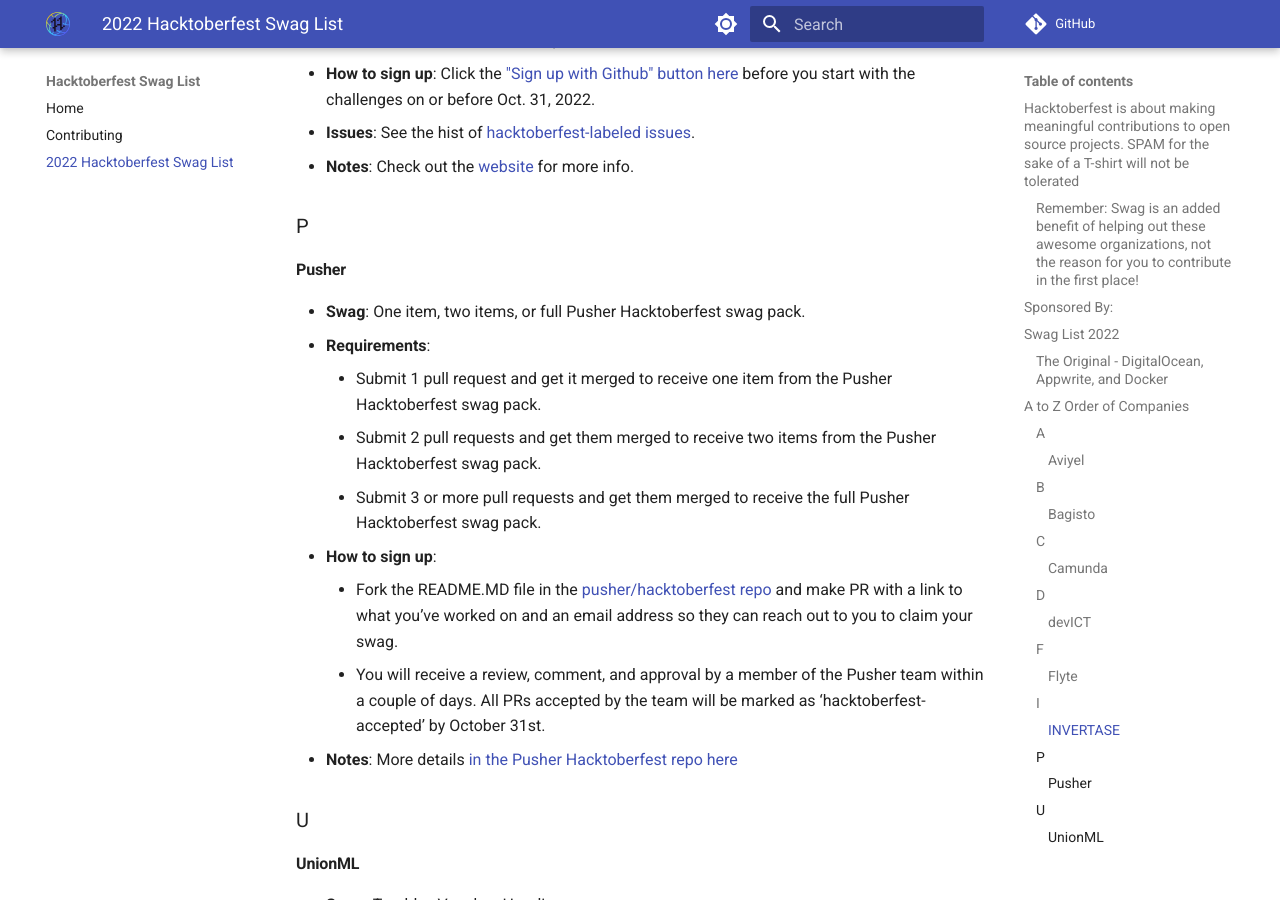
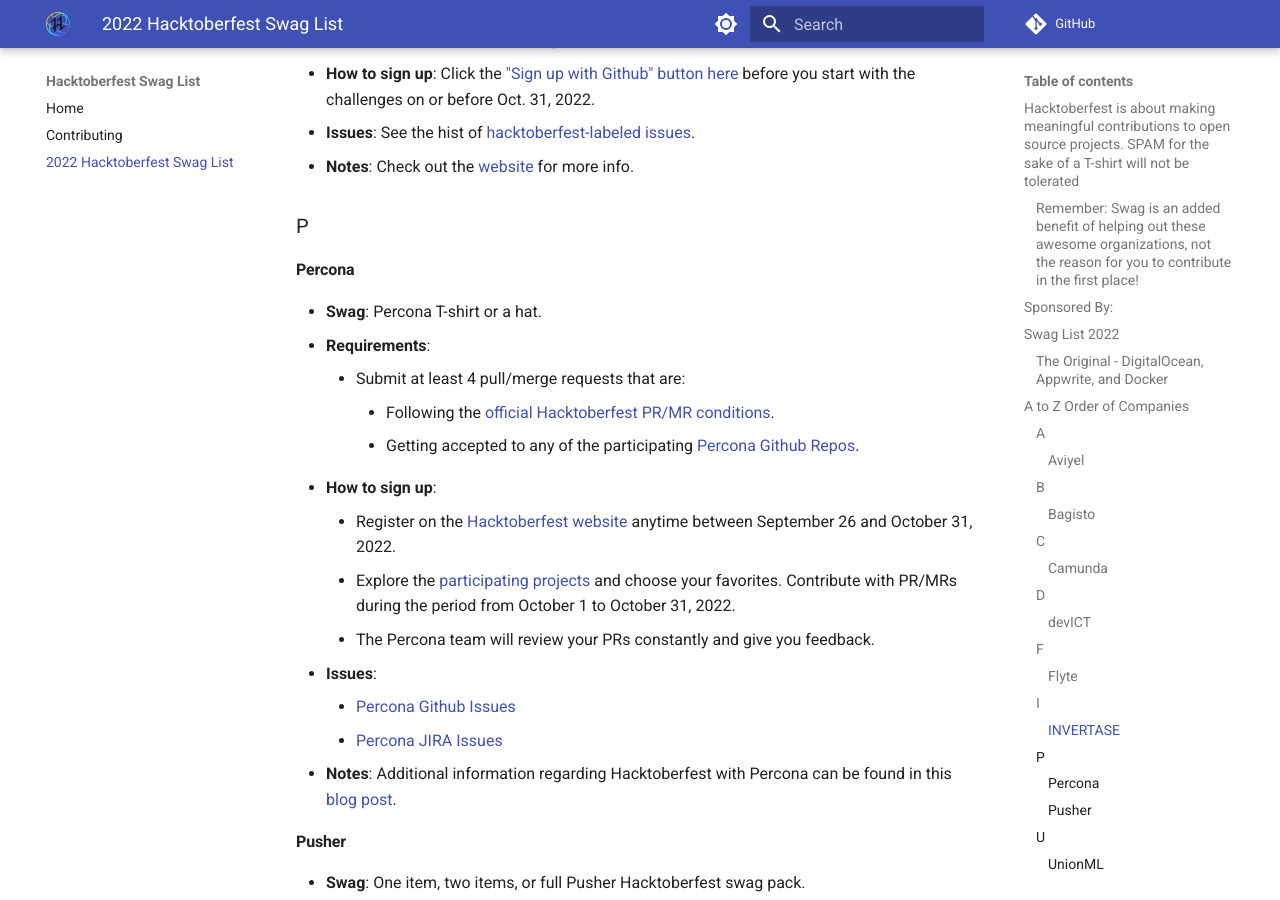
Before and after one commit to crweiner/hacktoberfest-swag-list, an MkDocs documentation site: the page built from docs/list.md, in a window 1280 px wide and 900 px high, scrolled down 3980 px. Built offline with MkDocs 1.6.1 and Material for MkDocs 9.7.7, drawn with Linux system fonts in a browser that asks for light colours; comment, search, counter and statistics services are not loaded.

Commit message:
Add Percona to the list

```diff
--- a/docs/list.md
+++ b/docs/list.md
@@ -111,6 +111,22 @@
 
 ### P
 
+#### **Percona**
+
+- **Swag**: Percona T-shirt or a hat.
+- **Requirements**:
+    - Submit at least 4 pull/merge requests that are:
+        - Following the [official Hacktoberfest PR/MR conditions](https://hacktoberfest.com/participation/#pr-mr-details).
+        - Getting accepted to any of the participating [Percona Github Repos](https://github.com/search?q=org%3Apercona+topic%3Ahacktoberfest).
+- **How to sign up**:
+    - Register on the [Hacktoberfest website](https://hacktoberfest.com/) anytime between September 26 and October 31, 2022.
+    - Explore the [participating projects](https://github.com/search?q=org%3Apercona+topic%3Ahacktoberfest) and choose your favorites. Contribute with PR/MRs during the period from October 1 to October 31, 2022.
+    - The Percona team will review your PRs constantly and give you feedback.
+- **Issues**:
+    - [Percona Github Issues](https://github.com/search?q=org%3Apercona+topic%3Ahacktoberfest+is%3Aissue+is%3Aopen&type=Issues)
+    - [Percona JIRA Issues](https://jira.percona.com/issues/?jql=resolution%20%3D%20Unresolved%20AND%20status%20%3D%20Open%20AND%20description%20is%20not%20EMPTY%20AND%20project%20in%20(%22Percona%20Monitoring%20and%20Management%22%2C%20%22Percona%20Operator%20for%20MongoDB%22%2C%20%22Percona%20Operator%20for%20MySQL%22%2C%20%22Percona%20Operator%20for%20MySQL%20based%20on%20Percona%20XtraDB%20Cluster%22%2C%20%22Percona%20Operator%20for%20PostgreSQL%22)%20ORDER%20BY%20created%20DESC)
+- **Notes**: Additional information regarding Hacktoberfest with Percona can be found in this [blog post](https://www.percona.com/blog/contribute-to-open-source-with-percona-and-hacktoberfest/).
+
 #### **Pusher**
 
 - **Swag**: One item, two items, or full Pusher Hacktoberfest swag pack.
```
